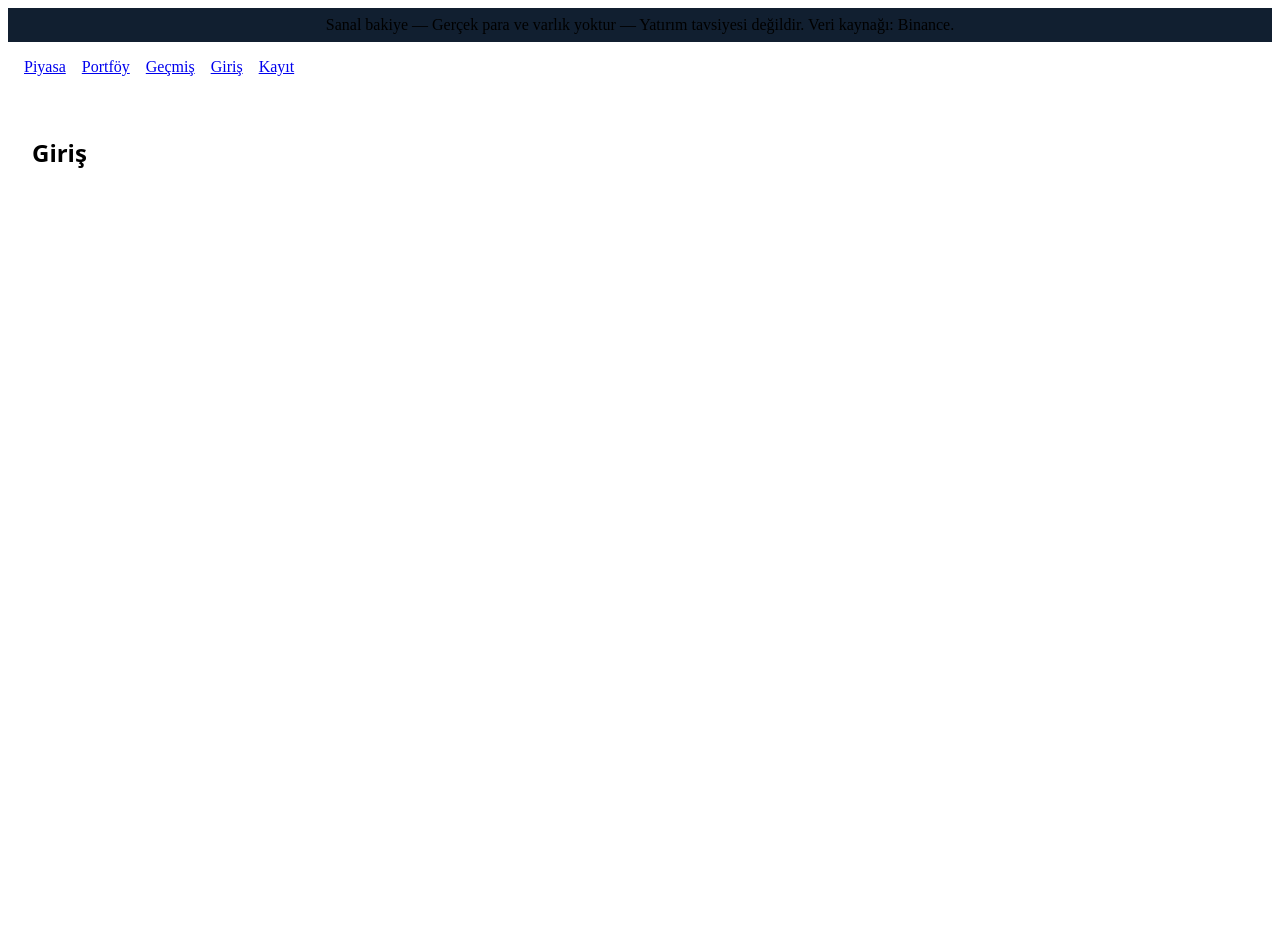
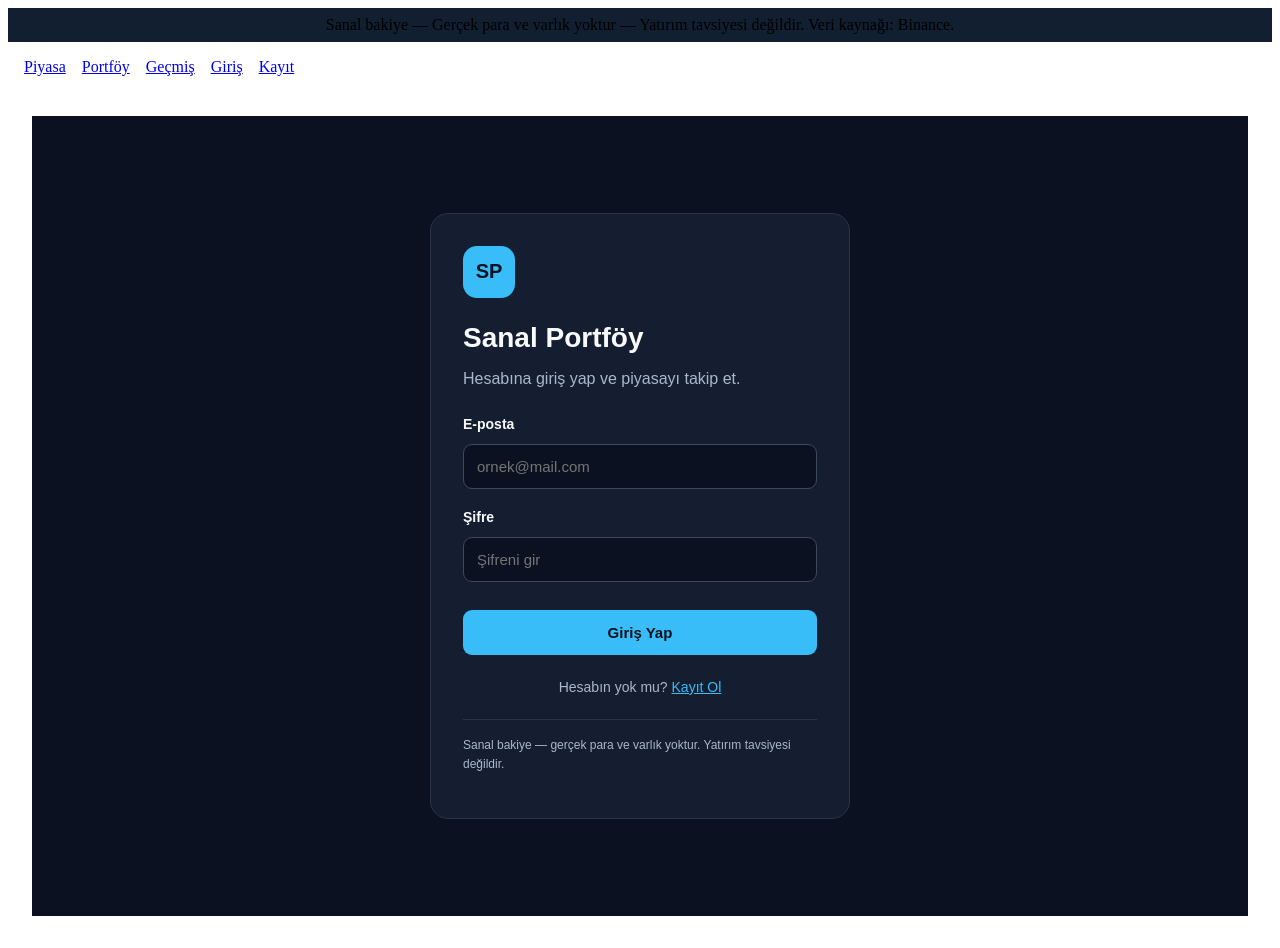
Before and after one commit to Kkocaoglan/EngineeringDesignProject, a React (Vite) app in the folder frontend/: page /login in a window 1280 px wide. Before the commit the page ends 800 px from the top, so only its background shows below. Built offline with nearby package versions, Linux system fonts and the light colour scheme.

Commit message:
k2 react iskelet çalışması

```diff
--- a/frontend/src/index.css
+++ b/frontend/src/index.css
@@ -0,0 +1,198 @@
+
+.login-page {
+  min-height: 100vh;
+  display: flex;
+  align-items: center;
+  justify-content: center;
+  padding: 24px;
+  background: #0b1120;
+  color: #f8fafc;
+  font-family: Arial, sans-serif;
+}
+
+.login-card {
+  width: 100%;
+  max-width: 420px;
+  padding: 32px;
+  border: 1px solid #293449;
+  border-radius: 18px;
+  background: #151e30;
+  box-sizing: border-box;
+}
+
+.login-logo {
+  display: grid;
+  place-items: center;
+  width: 52px;
+  height: 52px;
+  border-radius: 14px;
+  background: #38bdf8;
+  color: #0b1120;
+  font-weight: bold;
+  font-size: 20px;
+}
+
+.login-card h1 {
+  margin: 24px 0 8px;
+  font-size: 28px;
+}
+
+.login-subtitle {
+  color: #aab7cc;
+  margin-bottom: 28px;
+}
+
+.login-card form {
+  display: flex;
+  flex-direction: column;
+  gap: 12px;
+}
+
+.login-card label {
+  font-size: 14px;
+  font-weight: 600;
+}
+
+.login-card input {
+  width: 100%;
+  box-sizing: border-box;
+  padding: 13px;
+  border: 1px solid #3a4860;
+  border-radius: 9px;
+  background: #0b1120;
+  color: white;
+  font-size: 15px;
+  margin-bottom: 8px;
+}
+
+.login-card button {
+  margin-top: 8px;
+  padding: 14px;
+  border: none;
+  border-radius: 9px;
+  background: #38bdf8;
+  color: #0b1120;
+  font-weight: bold;
+  font-size: 15px;
+  cursor: pointer;
+}
+
+.login-card button:hover {
+  background: #7dd3fc;
+}
+
+.login-footer {
+  text-align: center;
+  color: #aab7cc;
+  font-size: 14px;
+  margin-top: 24px;
+}
+
+.login-card a {
+  color: #38bdf8;
+}
+
+.login-warning {
+  border-top: 1px solid #293449;
+  padding-top: 16px;
+  margin-top: 24px;
+  color: #aab7cc;
+  font-size: 12px;
+  line-height: 1.6;
+}
+
+.login-page {
+  min-height: 100vh;
+  display: flex;
+  align-items: center;
+  justify-content: center;
+  padding: 24px;
+  background: #0b1120;
+  color: #f8fafc;
+  font-family: Arial, sans-serif;
+  box-sizing: border-box;
+}
+
+.login-card {
+  width: 100%;
+  max-width: 420px;
+  padding: 32px;
+  border: 1px solid #293449;
+  border-radius: 18px;
+  background: #151e30;
+  box-sizing: border-box;
+}
+
+.login-logo {
+  display: grid;
+  place-items: center;
+  width: 52px;
+  height: 52px;
+  border-radius: 14px;
+  background: #38bdf8;
+  color: #0b1120;
+  font-weight: bold;
+  font-size: 20px;
+}
+
+.login-card h1 {
+  margin: 24px 0 8px;
+  font-size: 28px;
+}
+
+.login-subtitle,
+.login-footer {
+  color: #aab7cc;
+}
+
+.login-card form {
+  display: flex;
+  flex-direction: column;
+  gap: 12px;
+}
+
+.login-card label {
+  font-size: 14px;
+  font-weight: 600;
+}
+
+.login-card input {
+  width: 100%;
+  box-sizing: border-box;
+  padding: 13px;
+  border: 1px solid #3a4860;
+  border-radius: 9px;
+  background: #0b1120;
+  color: white;
+  font-size: 15px;
+}
+
+.login-card button {
+  margin-top: 8px;
+  padding: 14px;
+  border: none;
+  border-radius: 9px;
+  background: #38bdf8;
+  color: #0b1120;
+  font-weight: bold;
+  cursor: pointer;
+}
+
+.login-card a {
+  color: #38bdf8;
+}
+
+.login-footer {
+  text-align: center;
+  margin-top: 24px;
+  font-size: 14px;
+}
+
+.login-warning {
+  border-top: 1px solid #293449;
+  padding-top: 16px;
+  margin-top: 24px;
+  color: #aab7cc;
+  font-size: 12px;
+  line-height: 1.6;
+}
--- a/frontend/src/pages/Login.tsx
+++ b/frontend/src/pages/Login.tsx
@@ -1,3 +1,58 @@
+
+import { useState } from "react";
+
 export default function Login() {
-  return <h2>Giriş</h2>
+  const [email, setEmail] = useState("");
+  const [password, setPassword] = useState("");
+
+  function handleSubmit(event: React.FormEvent<HTMLFormElement>) {
+    event.preventDefault();
+    alert("Giriş ekranı hazır. Backend bağlantısı sonraki adımda eklenecek.");
+  }
+
+  return (
+    <main className="login-page">
+      <section className="login-card">
+        <div className="login-logo">SP</div>
+
+        <h1>Sanal Portföy</h1>
+        <p className="login-subtitle">
+          Hesabına giriş yap ve piyasayı takip et.
+        </p>
+
+        <form onSubmit={handleSubmit}>
+          <label htmlFor="email">E-posta</label>
+          <input
+            id="email"
+            type="email"
+            placeholder="ornek@mail.com"
+            value={email}
+            onChange={(event) => setEmail(event.target.value)}
+            required
+          />
+
+          <label htmlFor="password">Şifre</label>
+          <input
+            id="password"
+            type="password"
+            placeholder="Şifreni gir"
+            value={password}
+            onChange={(event) => setPassword(event.target.value)}
+            required
+          />
+
+          <button type="submit">Giriş Yap</button>
+        </form>
+
+        <p className="login-footer">
+          Hesabın yok mu? <a href="/register">Kayıt Ol</a>
+        </p>
+
+        <p className="login-warning">
+          Sanal bakiye — gerçek para ve varlık yoktur.
+          Yatırım tavsiyesi değildir.
+        </p>
+      </section>
+    </main>
+  );
 }
```
